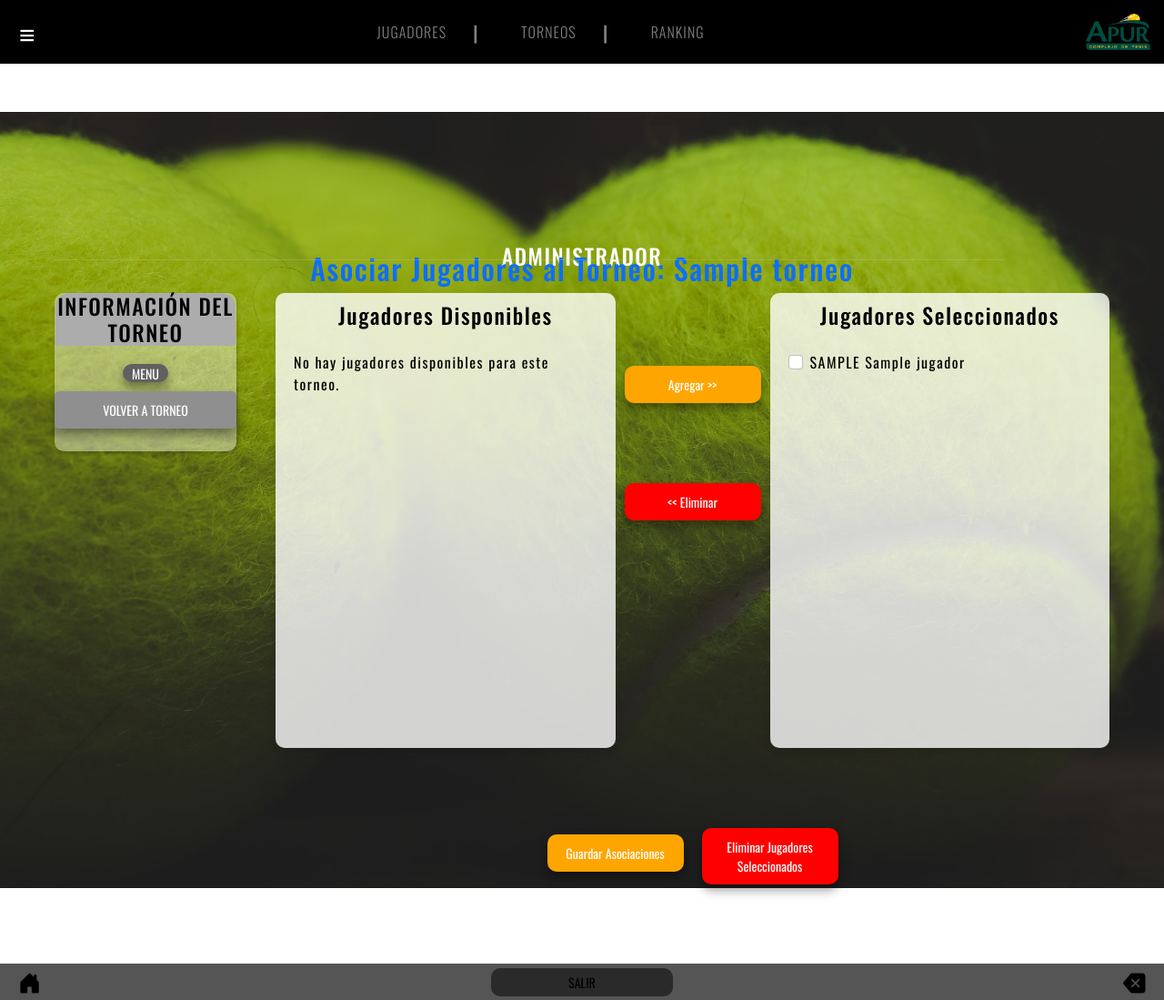
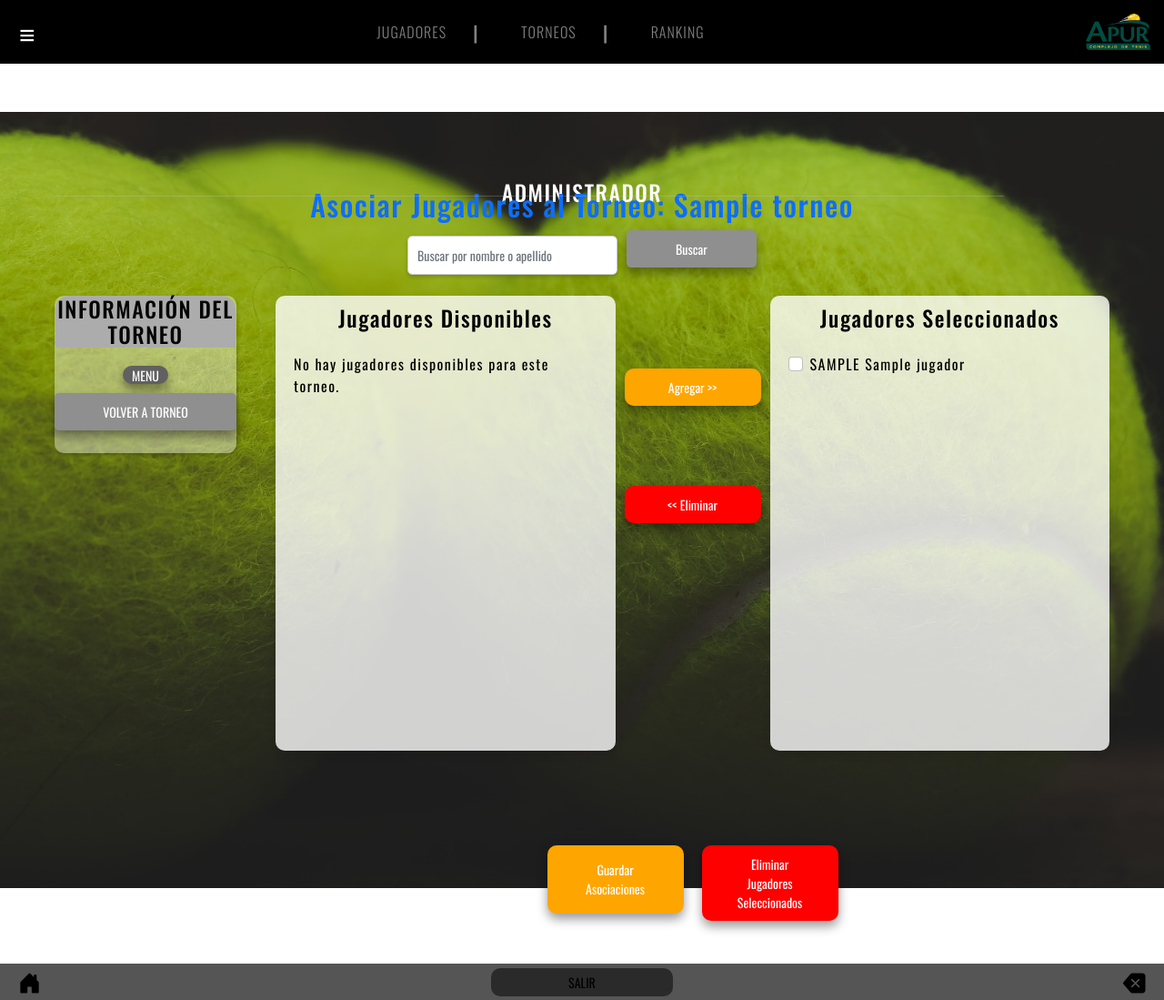
Before and after one commit to CAROLLFLORES/torneos_ranking_tenis, a Django app: page /asociar_jugadores/1/ in a window 1280 px wide. Shown: the whole page at 91% size. Run offline with Django 5.2, Linux system fonts and the light colour scheme; tables that the repository leaves empty hold one stand-in row (values such as "Sample post"); some libraries are stand-ins or nearby versions.

Commit message:
agregado de buscador en htmls de asociados

```diff
--- a/AppDjango/templates/asociar_jugadores.html
+++ b/AppDjango/templates/asociar_jugadores.html
@@ -10,6 +10,10 @@
         <hr class="separator-line">
         <h2 class="text-primary">Asociar Jugadores al Torneo: {{ torneo.nombre }}</h2>
     </div>
+        <form method="GET" action="" class="d-flex align-items-center mb-3" style="gap: 10px;">
+            <input class="input-field form-control" type="text" name="search" placeholder="Buscar por nombre o apellido" value="{{ search }}">
+            <button class="login-button-gris chico" type="submit">Buscar</button>
+        </form>
 
     <div class="form-container">
         <div class="narrow-box">
@@ -30,9 +34,10 @@
                 <!-- Recuadro Izquierdo: Jugadores Disponibles -->
                 <div class="jugadores-box jugadores-disponibles">
                     <h4 class="text-center">Jugadores Disponibles</h4>
+
                     <div class="card-body" id="availableBox">
                         {% for jugador in jugadores_disponibles %}
-                            <div class="form-check">
+                            <div class="form-check" style="text-align:left;">
                                 <input class="form-check-input" type="checkbox" value="{{ jugador.dni }}" id="jugador{{ jugador.dni }}" name="jugadores">
                                 <label class="form-check-label" for="jugador{{ jugador.dni }}">
                                     {{ jugador.apellido | upper}}  {{ jugador.nombre |capfirst }}
@@ -68,9 +73,13 @@
             </div>
 
             <!-- Botón para Guardar Asociaciones -->
-            <div class="text-center mt-2" style="display: flex; justify-content: center; align-items: center; gap: 20px;">
-                <button type="submit" name="action" value="asociar" class="login-button chico mb-2" style="margin: 0; padding=30px">Guardar Asociaciones</button>
-                <button type="submit" name="action" value="desasociar" class="login-button chico fondo-boton-eliminar" style="margin: 0;">Eliminar Jugadores Seleccionados</button>
+             <div class="text-center mt-4" style="margin-top: 10px; margin-bottom:30px; display: flex; justify-content: center; gap: 20px; flex-wrap: wrap;">
+                <button type="submit" name="action" value="asociar" class="login-button chico mb-2" style="margin: 0; padding: 10px 30px;">
+                    Guardar Asociaciones
+                </button>
+                <button type="submit" name="action" value="desasociar" class="login-button chico fondo-boton-eliminar" style="margin: 0; padding: 10px 30px;">
+                    Eliminar Jugadores Seleccionados
+                </button>
             </div>
 
         </form>
--- a/AppDjango/torneo/views.py
+++ b/AppDjango/torneo/views.py
@@ -155,16 +155,27 @@ def ver_caracteristicas_torneo(request, id):
 
 def asociar_jugadores(request, id):
     torneo = get_object_or_404(Torneo, id=id)
+    search = request.GET.get('search', '')  # ✅ Captura el texto de búsque
 
     if torneo.tipo == 'F':
-        jugadores_disponibles = Jugador.objects.filter(sexo='F').exclude(jugador_torneos__torneo=torneo).order_by('apellido', 'nombre')
+        jugadores_disponibles = Jugador.objects.filter(sexo='F').exclude(jugador_torneos__torneo=torneo)
     elif torneo.tipo == 'M':
-        jugadores_disponibles = Jugador.objects.filter(sexo='M').exclude(jugador_torneos__torneo=torneo).order_by('apellido', 'nombre')
+        jugadores_disponibles = Jugador.objects.filter(sexo='M').exclude(jugador_torneos__torneo=torneo)
     elif torneo.tipo == 'Mixto':
-        jugadores_disponibles = Jugador.objects.filter(sexo__in=['F', 'M']).exclude(jugador_torneos__torneo=torneo).order_by('apellido', 'nombre')
+        jugadores_disponibles = Jugador.objects.filter(sexo__in=['F', 'M']).exclude(jugador_torneos__torneo=torneo)
     else:
         jugadores_disponibles = Jugador.objects.none()
 
+
+    # ✅ Filtrar si hay búsqueda
+    if search:
+        jugadores_disponibles = jugadores_disponibles.filter(
+            Q(nombre__icontains=search) | Q(apellido__icontains=search)
+        )
+
+    # ✅ Excluir ya asociados y ordenar
+
+    jugadores_disponibles = jugadores_disponibles.order_by('apellido', 'nombre')  # ✅ solo una vez
     jugadores_asociados = Jugador.objects.filter(jugador_torneos__torneo=torneo).order_by('apellido', 'nombre')
 
     if request.method == 'POST':
@@ -217,13 +228,14 @@ def asociar_jugadores(request, id):
         'torneo': torneo,
         'jugadores_disponibles': jugadores_disponibles,
         'jugadores_asociados': jugadores_asociados,
+        'search': search
     })
 
 #--------------------------------------------------------------------------------------------------------------
-#funcionamiento el doble y mixto 104
 @csrf_exempt
 def asociar_equipos(request, id):
     torneo = get_object_or_404(Torneo, id=id)
+    search = request.GET.get('search', '')  # Captura la búsqueda
 
     jugadores_disponibles = Jugador.objects.none()
     if torneo.tipo == 'F':
@@ -233,10 +245,19 @@ def asociar_equipos(request, id):
     elif torneo.tipo == 'Mixto':
         jugadores_disponibles = Jugador.objects.filter(sexo__in=['F', 'M'])
 
-    # Filtrar jugadores que NO están en un equipo ya creado
+    # Excluir jugadores ya en equipos del torneo
     jugadores_en_equipo = Equipo.objects.filter(torneo=torneo).values_list('jugador1__dni', 'jugador2__dni')
     dnis_en_equipo = [dni for par in jugadores_en_equipo for dni in par]
-    jugadores_disponibles = jugadores_disponibles.exclude(dni__in=dnis_en_equipo).order_by('apellido', 'nombre')
+    jugadores_disponibles = jugadores_disponibles.exclude(dni__in=dnis_en_equipo)
+
+    # ✅ Aplicar búsqueda si hay texto ingresado
+    if search:
+        jugadores_disponibles = jugadores_disponibles.filter(
+            Q(nombre__icontains=search) | Q(apellido__icontains=search)
+        )
+
+    # Ordenar por apellido y nombre
+    jugadores_disponibles = jugadores_disponibles.order_by('apellido', 'nombre')
 
     equipos_asociados = Equipo.objects.filter(torneo=torneo).select_related('jugador1', 'jugador2')
 
@@ -307,8 +328,10 @@ def asociar_equipos(request, id):
         'torneo': torneo,
         'jugadores_disponibles': jugadores_disponibles,
         'equipos_asociados': equipos_asociados,
-        'all_messages': all_messages
+        'all_messages': all_messages,
+        'search': search  # ✅ Asegurate de devolverlo al template
     })
+
 #--------------------------------------------------------------------------------------------------------------
 
 def redirigir_inscripcion(request, torneo_id):
```
Also changed, not shown: AppDjango/templates/asociar_equipos.html (+7 -2 lines).
